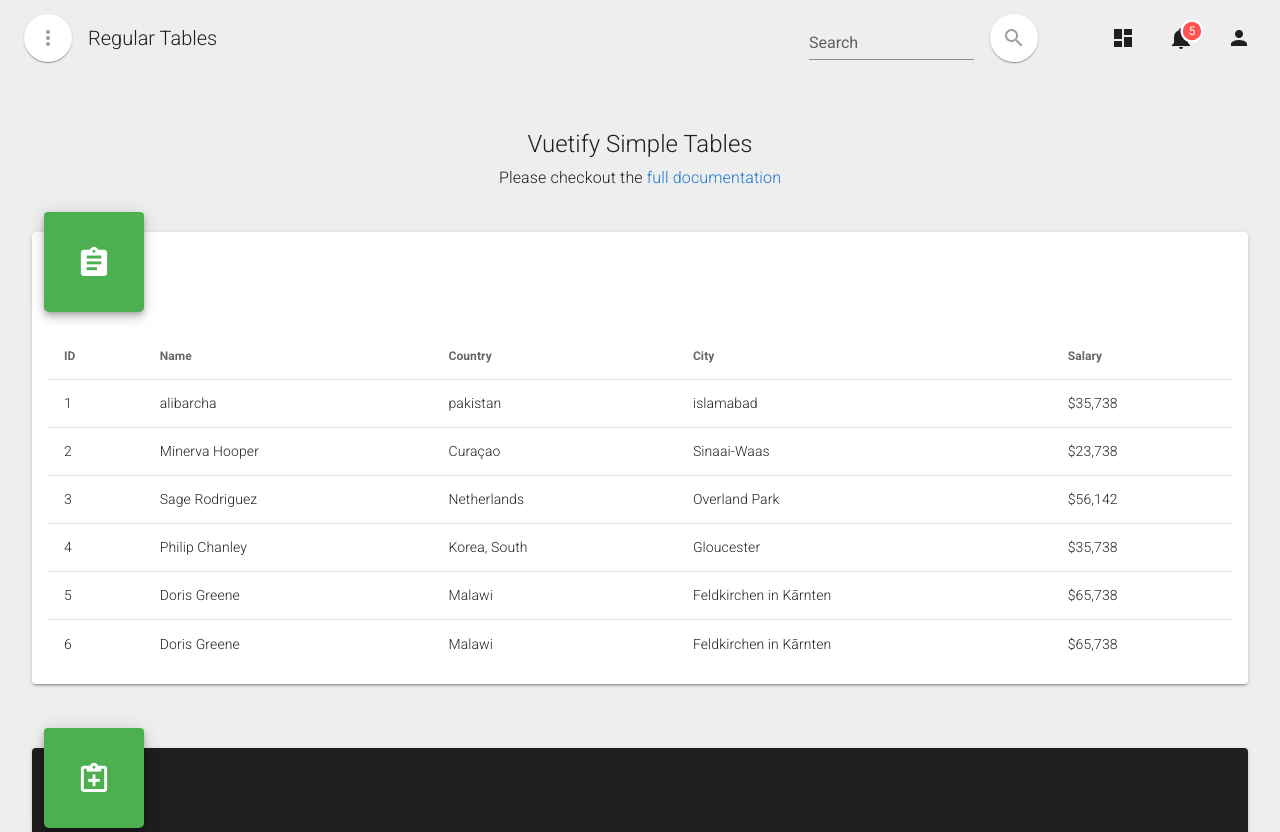
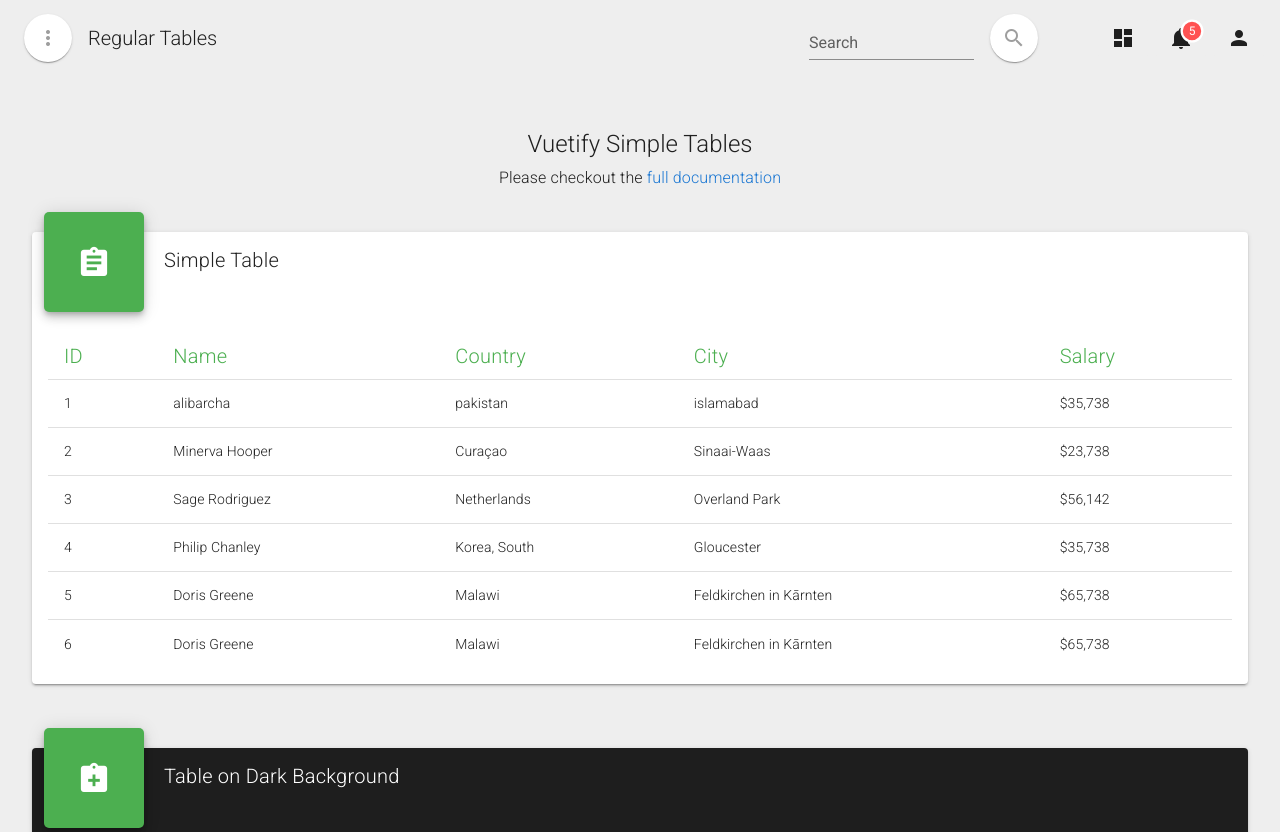
Before and after one commit to alibarcha/dashboard, a Vue app: page /regulartables in a window 1280 px wide. Shown: the top 832 px of the page. Built offline with nearby package versions, Linux system fonts and the light colour scheme.

Commit message:
complete tables page

```diff
--- a/src/views/RegularTables.vue
+++ b/src/views/RegularTables.vue
@@ -23,6 +23,7 @@
     <v-row class="my-10 py-0">
       <v-col>
         <v-card elevation="2" class="cardWrapper">
+          <div class="cardTop">
           <v-sheet
             class="v-sheet--offset white--text"
             elevation="6"
@@ -33,6 +34,8 @@
           >
             <v-icon>mdi-clipboard-text</v-icon>
           </v-sheet>
+            <div class="title font-weight-light flex ml-8 mt-3">Simple Table</div>
+             </div>
           <v-card-text class="pt-0">
             <v-data-table
               :headers="headers"
@@ -50,6 +53,7 @@
       <v-row class="my-10 py-0">
       <v-col>
         <v-card elevation="2" class="cardWrapper" dark>
+          <div class="cardTop">
           <v-sheet
             class="v-sheet--offset white--text"
             elevation="6"
@@ -58,8 +62,10 @@
             min-height="100px"
             color="success"
           >
-            <v-icon>mdi-clipboard-plus-outline</v-icon>
+            <v-icon>mdi-clipboard-plus </v-icon>
           </v-sheet>
+           <div class="title font-weight-light flex ml-8 mt-3">Table on Dark Background</div>
+          </div>
           <v-card-text class="pt-0">
             <v-data-table
               :headers="headers"
@@ -87,11 +93,12 @@
         {
           text: "ID",
           value: "id",
+           class: "success--text title font-weight-light"
         },
-        { text: "Name", value: "name" },
-        { text: "Country", value: "country" },
-        { text: "City", value: "city" },
-        { text: "Salary", value: "salary" },
+        { text: "Name", value: "name", class: "success--text title font-weight-light" },
+        { text: "Country", value: "country" , class: "success--text title font-weight-light"},
+        { text: "City", value: "city", class: "success--text title font-weight-light" },
+        { text: "Salary", value: "salary", class: "success--text title font-weight-light" },
       ],
       tableData: [
         {
@@ -142,6 +149,9 @@
 };
 </script>
 <style scoped>
+.cardTop{
+  display: flex;
+}
 .v-sheet--offset {
   top: -20px;
   position: relative;
@@ -150,6 +160,7 @@
   display: flex;
   justify-content: center;
   align-items: center;
+  width: 100px;
 }
 .v-sheet--offset i {
   font-size: 35px;
```
